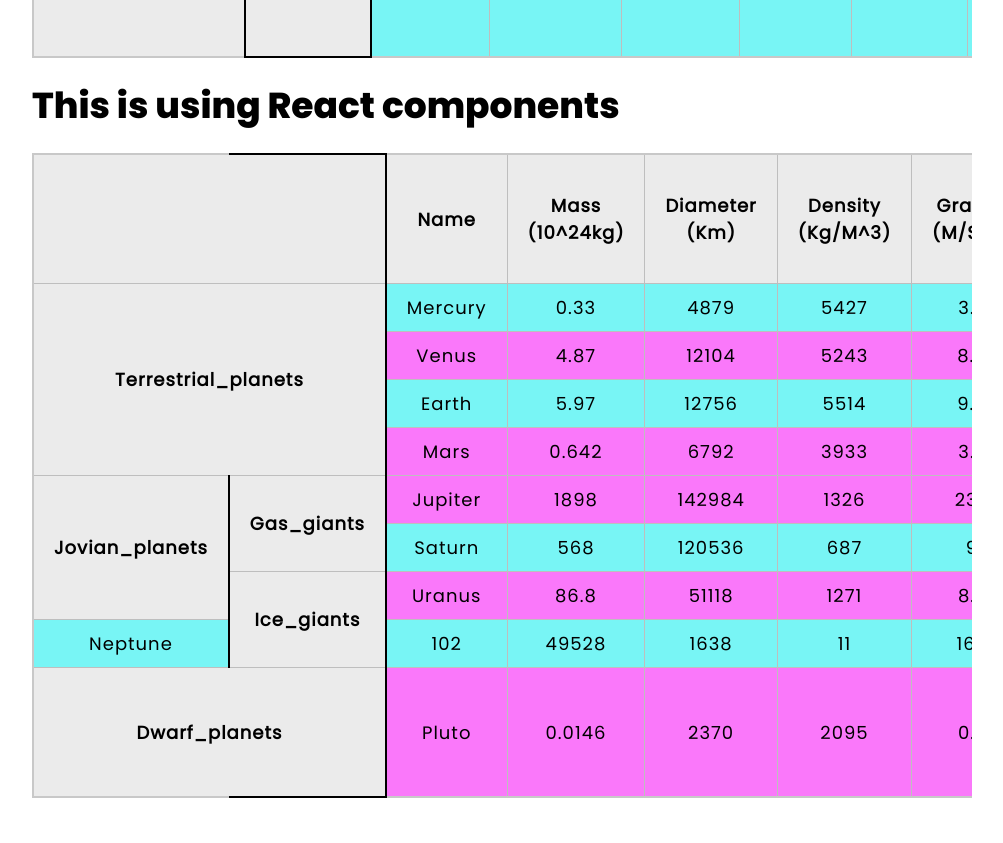
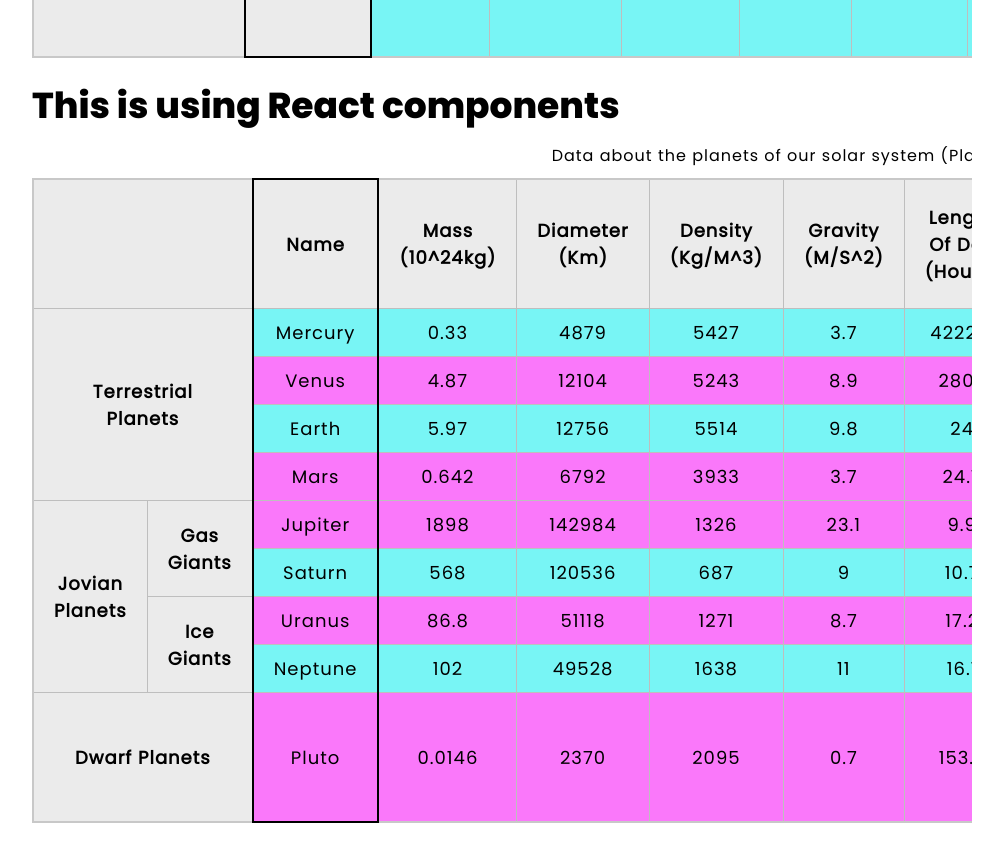
Before and after one commit to yadavrashindra5/react-components, a React (Vite) app: page / in a window 1280 px wide. Shown: the part 1600-2443 px from the top of the page, without its empty margins (138-1141 px from the left). Before the commit the page ends 2418 px from the top, so only its background shows below. Built offline with nearby package versions, Linux system fonts and the light colour scheme.

Commit message:
completed table as of now

```diff
--- a/src/components/Table/table.tsx
+++ b/src/components/Table/table.tsx
@@ -5,21 +5,14 @@ import Heading from "../Heading/heading";
 
 export default function Table() {
   const { planetary_system } = planetData;
-  const { caption, terrestrial_planets, jovian_planets, dwarf_planets } =
-    planetary_system;
+  const { terrestrial_planets } = planetary_system;
 
   const columns = Object.keys(terrestrial_planets[0]);
   let rows = Object.keys(planetary_system);
-  const childRows = Object.keys(jovian_planets);
   rows = rows.slice(1);
 
-  const planetTypeObj = {
-    terrestrial_planets: rows[0],
-    jovian_planets: childRows,
-    dwarf_planets: rows[2],
-  };
-
-  let copyOfPlanetarySystem: any = planetary_system;
+  // deep copy of planetary_system
+  let copyOfPlanetarySystem: any = JSON.parse(JSON.stringify(planetary_system));
 
   delete copyOfPlanetarySystem.caption;
 
@@ -514,7 +507,7 @@ export default function Table() {
       <Heading heading="h1" headingText="This is using React components" />
 
       <div className={styles.solar_system_using_component}>
-        <RootTable caption={caption}>
+        <RootTable caption={planetary_system.caption}>
           <RootTable.TableColGroup>
             <RootTable.TableCol hasValue={true} hasStyle={false} value={2} />
             <RootTable.TableCol
@@ -549,7 +542,7 @@ export default function Table() {
                               isTableHeading={true}
                               colspan={2}
                               rowspan={4}
-                              tableHeading={value}
+                              tableHeading={value.split("_").join(" ")}
                             />
                             {Object.keys(sv).map((svVal) => {
                               return (
@@ -580,10 +573,11 @@ export default function Table() {
                             <RootTable.TableBodyData
                               isTableHeading={true}
                               colspan={1}
-                              rowspan={4}
-                              tableHeading={value}
+                              rowspan={5}
+                              tableHeading={value.split("_").join(" ")}
                             />
-                            {copyOfPlanetarySystem[value][val].map((v, i) => {
+                            {copyOfPlanetarySystem[value][val].map(
+                              (v: any, i: number) => {
                                 return (
                                   <RootTable.TableRow>
                                     {(i === 0 && (
@@ -592,7 +586,9 @@ export default function Table() {
                                           isTableHeading={true}
                                           colspan={1}
                                           rowspan={2}
-                                        tableHeading={val}
+                                          tableHeading={val
+                                            .split("_")
+                                            .join(" ")}
                                         />
                                         {Object.keys(v).map(
                                           (someVal, someInd) => {
@@ -616,10 +612,12 @@ export default function Table() {
                                       })}
                                   </RootTable.TableRow>
                                 );
-                            })}
+                              }
+                            )}
                           </>
                         )) ||
-                          copyOfPlanetarySystem[value][val].map((v, i) => {
+                          copyOfPlanetarySystem[value][val].map(
+                            (v: any, i: number) => {
                               return (
                                 <RootTable.TableRow>
                                   {(i === 0 && (
@@ -628,16 +626,18 @@ export default function Table() {
                                         isTableHeading={true}
                                         colspan={1}
                                         rowspan={2}
-                                      tableHeading={val}
+                                        tableHeading={val.split("_").join(" ")}
                                       />
-                                    {Object.keys(v).map((someVal, someInd) => {
+                                      {Object.keys(v).map(
+                                        (someVal, someInd) => {
                                           return (
                                             <RootTable.TableBodyData
                                               isTableHeading={false}
                                               tableHeading={v[someVal]}
                                             />
                                           );
-                                    })}
+                                        }
+                                      )}
                                     </>
                                   )) ||
                                     Object.keys(v).map((someVal, someInd) => {
@@ -650,7 +650,8 @@ export default function Table() {
                                     })}
                                 </RootTable.TableRow>
                               );
-                          })}
+                            }
+                          )}
                       </>
                     );
                   });
@@ -692,15 +693,15 @@ function TableColGroup({ children }: { children: React.ReactNode }) {
 }
 
 function TableCol({ value, style, hasValue, hasStyle }: Partial<ITableCol>) {
-  return hasStyle && hasValue ? (
-    <col span={value} style={style} />
-  ) : hasStyle && !hasValue ? (
-    <col style={style} />
-  ) : hasValue && !hasValue ? (
-    <col span={value} />
-  ) : (
-    <col />
-  );
+  if (hasStyle && hasValue) {
+    return <col span={value} style={style} />;
+  } else if (hasStyle && !hasValue) {
+    return <col style={style} />;
+  } else if (!hasStyle && hasValue) {
+    return <col span={value} />;
+  } else {
+    return <col />;
+  }
 }
 
 function TableRow({ children }: { children: React.ReactNode }) {
```
Lines whose indentation alone changed are shown as unchanged.
